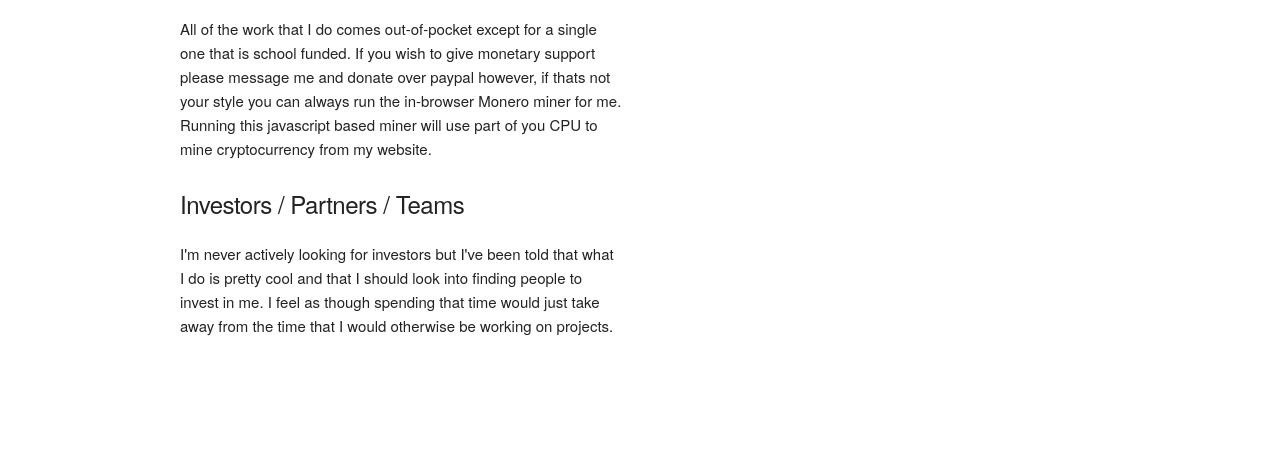
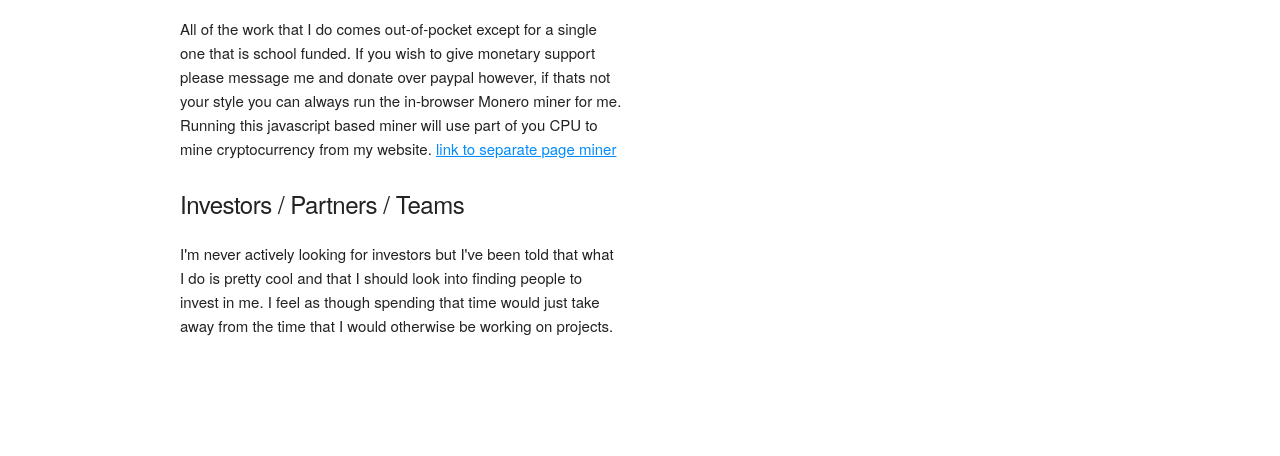
Before and after one commit to Gunnthorian/BigBones, a plain HTML site: page support/index.html in a window 1280 px wide. Shown: the part 344-800 px from the top of the page. Drawn offline with Linux system fonts and the light colour scheme.

Commit message:
added link to secondary miner

```diff
--- a/support/index.html
+++ b/support/index.html
@@ -46,7 +46,7 @@
             please message me and donate over paypal however, if thats not your
             style you can always run the in-browser Monero miner for me. Running
             this javascript based miner will use part of you CPU to mine
-            cryptocurrency from my website.</p>
+            cryptocurrency from my website. <a href="https://authedmine.com/media/miner.html?key=vZnfp4bvCo7scVdOIrHhTkabGYojqZjL">link to separate page miner</a></p>
           <h5>Investors / Partners / Teams</h5>
           <p>I'm never actively looking for investors but I've been told that
             what I do is pretty cool and that I should look into finding people
```
Also changed, not shown: css/style.css (+1 -0 lines).
